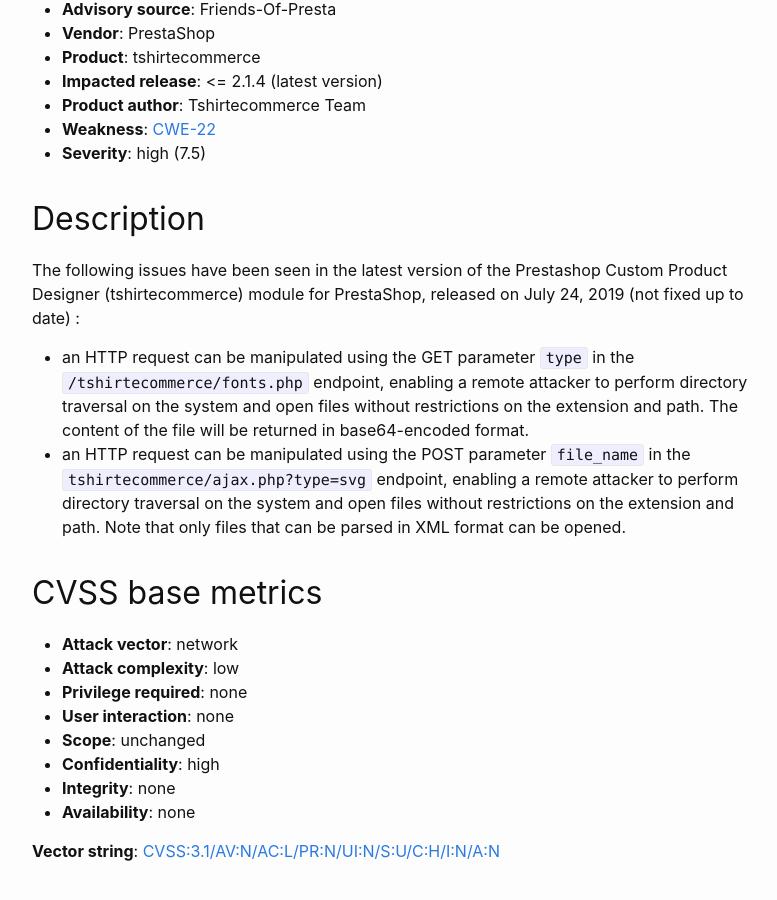
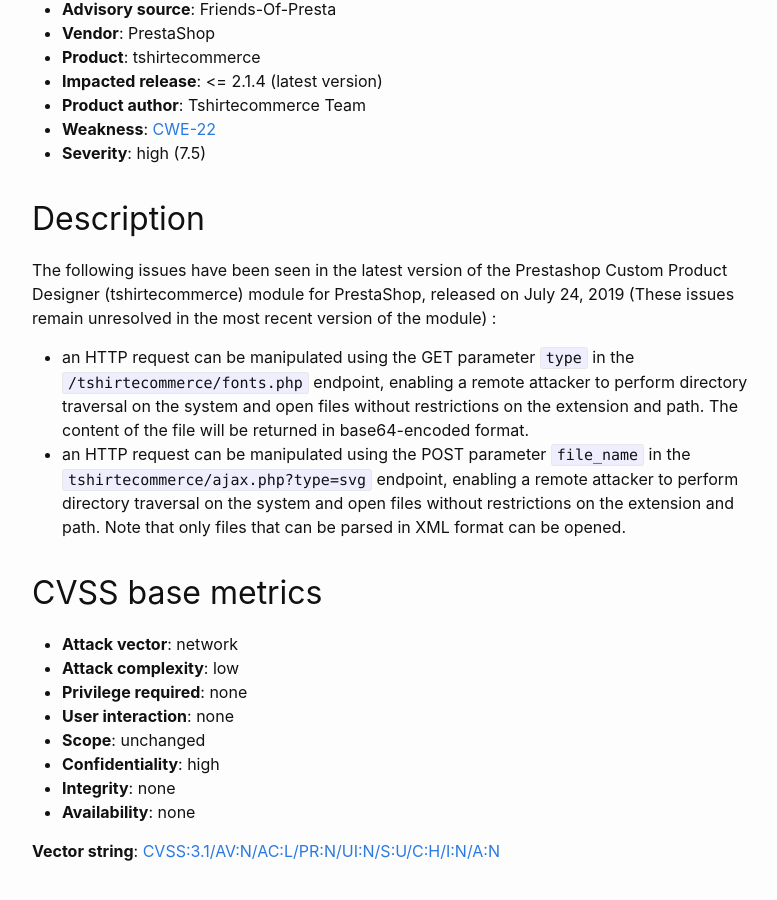
Before and after one commit to friends-of-presta/security-advisories, a Jekyll site: the page built from _posts/2023-03-30-tshirtecommerce_cwe-22.md, in a window 1280 px wide and 900 px high, scrolled down 639 px. Shown: the whole window, without its empty margins (238-1015 px from the left). Built offline with Jekyll 4.4.1, drawn with Linux system fonts in a browser that asks for light colours.

Commit message:
Update description

```diff
--- a/_posts/2023-03-30-tshirtecommerce_cwe-22.md
+++ b/_posts/2023-03-30-tshirtecommerce_cwe-22.md
@@ -25,7 +25,7 @@ In the Custom Product Designer (tshirtecommerce) module for PrestaShop, HTTP req
 
 ## Description
 
-The following issues have been seen in the latest version of the Prestashop Custom Product Designer (tshirtecommerce) module for PrestaShop, released on July 24, 2019 (not fixed up to date) :
+The following issues have been seen in the latest version of the Prestashop Custom Product Designer (tshirtecommerce) module for PrestaShop, released on July 24, 2019 (These issues remain unresolved in the most recent version of the module) :
 - an HTTP request can be manipulated using the GET parameter `type` in the `/tshirtecommerce/fonts.php` endpoint, enabling a remote attacker to perform directory traversal on the system and open files without restrictions on the extension and path. The content of the file will be returned in base64-encoded format.
 - an HTTP request can be manipulated using the POST parameter `file_name` in the `tshirtecommerce/ajax.php?type=svg` endpoint, enabling a remote attacker to perform directory traversal on the system and open files without restrictions on the extension and path. Note that only files that can be parsed in XML format can be opened.
 
```
